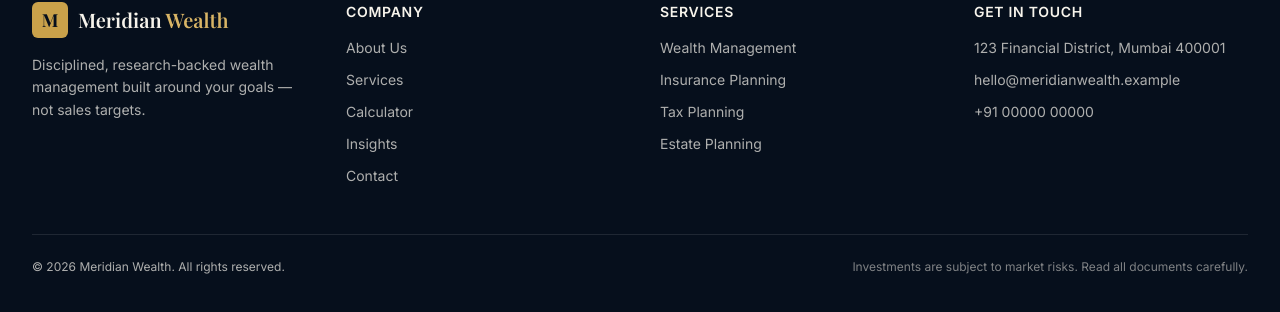
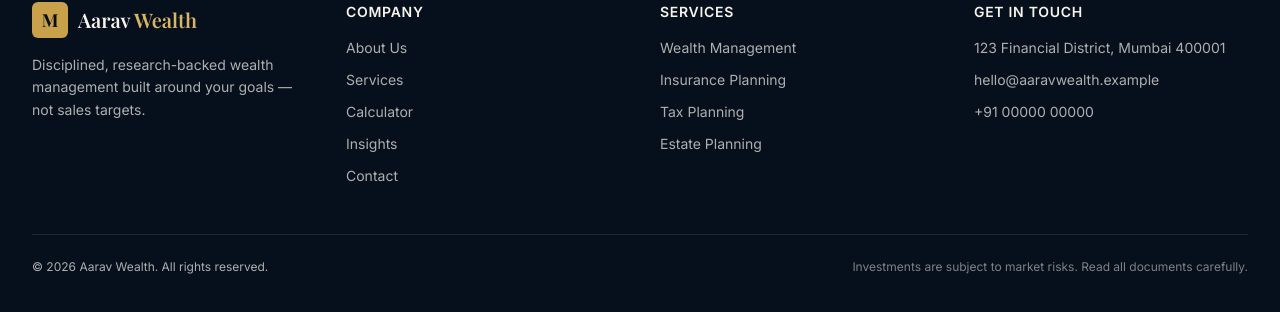
Before and after one commit to Darshit45/Financial-App, a Next.js app: page /blog in a window 1280 px wide. Shown: the part 1764-2076 px from the top of the page. Built offline with nearby package versions, Linux system fonts and the light colour scheme; a web font is replaced by a local one.

Commit message:
Rename brand Meridian Wealth to Aarav Wealth
Co-Authored-By: Claude Opus 4.8 <noreply@anthropic.com>

```diff
--- a/app/about/page.js
+++ b/app/about/page.js
@@ -3,9 +3,9 @@ import { CtaBand } from "../page";
 import { stats, values, team } from "../lib/content";
 
 export const metadata = {
-  title: "About — Meridian Wealth",
+  title: "About — Aarav Wealth",
   description:
-    "Learn about Meridian Wealth's philosophy, values and the team behind your financial plan.",
+    "Learn about Aarav Wealth's philosophy, values and the team behind your financial plan.",
 };
 
 export default function About() {
@@ -25,7 +25,7 @@ export default function About() {
             </h2>
             <div className="mt-5 space-y-4 text-navy-700/85 leading-relaxed">
               <p>
-                Meridian Wealth was founded on a simple conviction: that good
+                Aarav Wealth was founded on a simple conviction: that good
                 financial advice should be honest, patient, and free of hidden
                 agendas. Too often, investors are sold products instead of
                 being served plans.
--- a/app/blog/page.js
+++ b/app/blog/page.js
@@ -4,7 +4,7 @@ import { CtaBand } from "../page";
 import { posts } from "../lib/content";
 
 export const metadata = {
-  title: "Insights — Meridian Wealth",
+  title: "Insights — Aarav Wealth",
   description: "Practical thinking on investing, planning, tax and protecting wealth.",
 };
 
--- a/app/calculator/page.js
+++ b/app/calculator/page.js
@@ -3,7 +3,7 @@ import { CtaBand } from "../page";
 import Calculator from "./Calculator";
 
 export const metadata = {
-  title: "Compound Interest Calculator — Meridian Wealth",
+  title: "Compound Interest Calculator — Aarav Wealth",
   description:
     "See how your money can grow over time with regular contributions and compounding returns.",
 };
--- a/app/components/Footer.js
+++ b/app/components/Footer.js
@@ -33,7 +33,7 @@ export default function Footer() {
                 M
               </span>
               <span className="font-serif text-xl font-semibold text-cream">
-                Meridian <span className="text-gold-400">Wealth</span>
+                Aarav <span className="text-gold-400">Wealth</span>
               </span>
             </Link>
             <p className="mt-4 max-w-xs text-sm leading-relaxed">
@@ -70,10 +70,10 @@ export default function Footer() {
               <li>123 Financial District, Mumbai 400001</li>
               <li>
                 <a
-                  href="mailto:hello@meridianwealth.example"
+                  href="mailto:hello@aaravwealth.example"
                   className="hover:text-gold-300"
                 >
-                  hello@meridianwealth.example
+                  hello@aaravwealth.example
                 </a>
               </li>
               <li>
@@ -86,7 +86,7 @@ export default function Footer() {
         </div>
 
         <div className="mt-12 flex flex-col items-center justify-between gap-4 border-t border-white/10 pt-6 text-xs sm:flex-row">
-          <p>© {new Date().getFullYear()} Meridian Wealth. All rights reserved.</p>
+          <p>© {new Date().getFullYear()} Aarav Wealth. All rights reserved.</p>
           <p className="text-cream/50">
             Investments are subject to market risks. Read all documents carefully.
           </p>
--- a/app/components/Navbar.js
+++ b/app/components/Navbar.js
@@ -43,7 +43,7 @@ export default function Navbar() {
             M
           </span>
           <span className="font-serif text-xl font-semibold tracking-tight text-cream">
-            Meridian <span className="text-gold-400">Wealth</span>
+            Aarav <span className="text-gold-400">Wealth</span>
           </span>
         </Link>
 
--- a/app/contact/page.js
+++ b/app/contact/page.js
@@ -3,8 +3,8 @@ import { PageHeader } from "../about/page";
 import ContactForm from "./ContactForm";
 
 export const metadata = {
-  title: "Contact — Meridian Wealth",
-  description: "Book a free consultation or get in touch with the Meridian Wealth team.",
+  title: "Contact — Aarav Wealth",
+  description: "Book a free consultation or get in touch with the Aarav Wealth team.",
 };
 
 const details = [
@@ -16,7 +16,7 @@ const details = [
   {
     icon: "mail",
     title: "Email",
-    lines: ["hello@meridianwealth.example"],
+    lines: ["hello@aaravwealth.example"],
   },
   {
     icon: "phone",
--- a/app/layout.js
+++ b/app/layout.js
@@ -16,11 +16,11 @@ const playfair = Playfair_Display({
 });
 
 export const metadata = {
-  title: "Meridian Wealth — Clarity in Every Decision",
+  title: "Aarav Wealth — Clarity in Every Decision",
   description:
     "Personalized wealth management, insurance, tax and estate planning. Disciplined, research-backed investing for long-term financial freedom.",
   openGraph: {
-    title: "Meridian Wealth",
+    title: "Aarav Wealth",
     description: "Clarity in every financial decision.",
     type: "website",
   },
--- a/app/page.js
+++ b/app/page.js
@@ -110,7 +110,7 @@ export default function Home() {
           <div className="grid gap-12 lg:grid-cols-2 lg:items-center">
             <div>
               <p className="text-sm font-semibold uppercase tracking-wider text-gold-300">
-                Why Meridian
+                Why Aarav
               </p>
               <h2 className="mt-3 font-serif text-3xl font-semibold sm:text-4xl">
                 Advice you can actually trust
--- a/app/services/page.js
+++ b/app/services/page.js
@@ -4,7 +4,7 @@ import { CtaBand } from "../page";
 import { services, faqs } from "../lib/content";
 
 export const metadata = {
-  title: "Services — Meridian Wealth",
+  title: "Services — Aarav Wealth",
   description:
     "Wealth management, insurance, tax and estate planning — one integrated strategy.",
 };
--- a/package.json
+++ b/package.json
@@ -1,5 +1,5 @@
 {
-  "name": "meridian-wealth",
+  "name": "aarav-wealth",
   "version": "0.1.0",
   "private": true,
   "scripts": {
```
Also changed, not shown: 2 other files (tests, documents, lock files or other folders).
